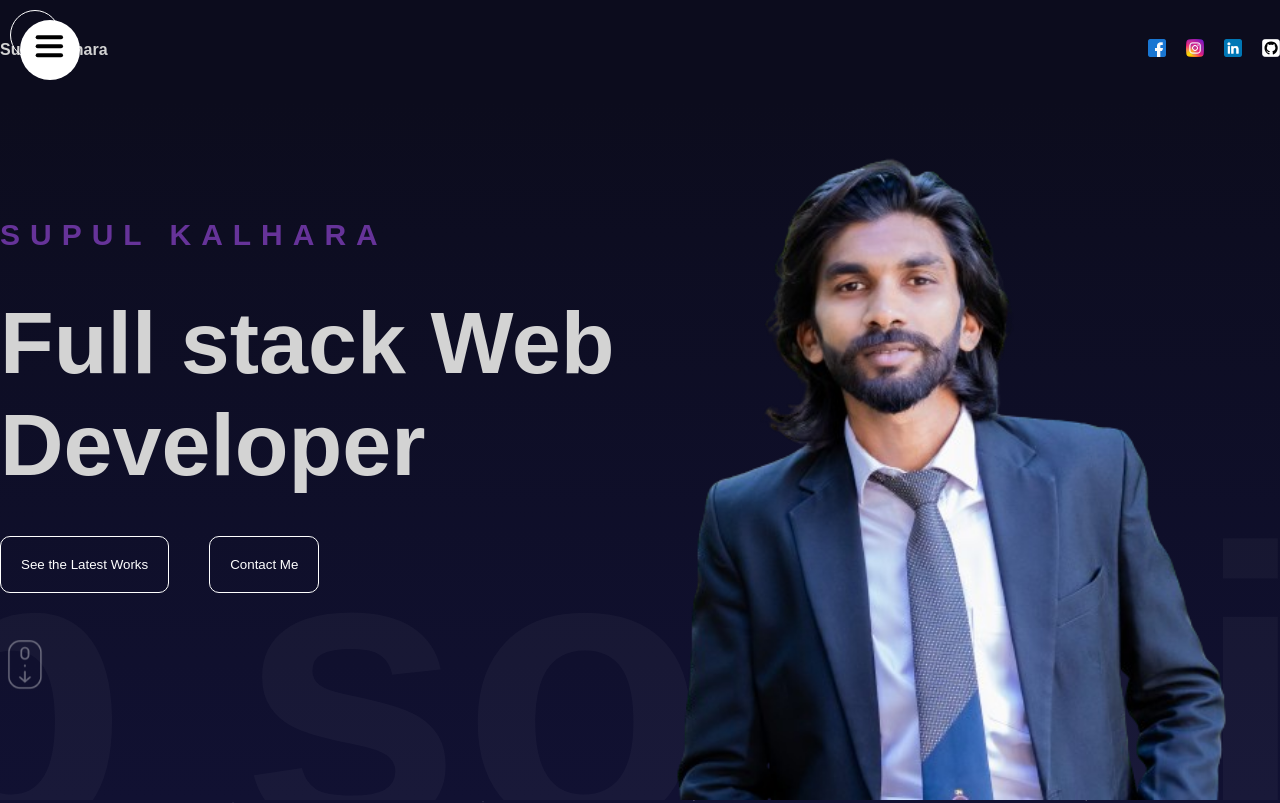
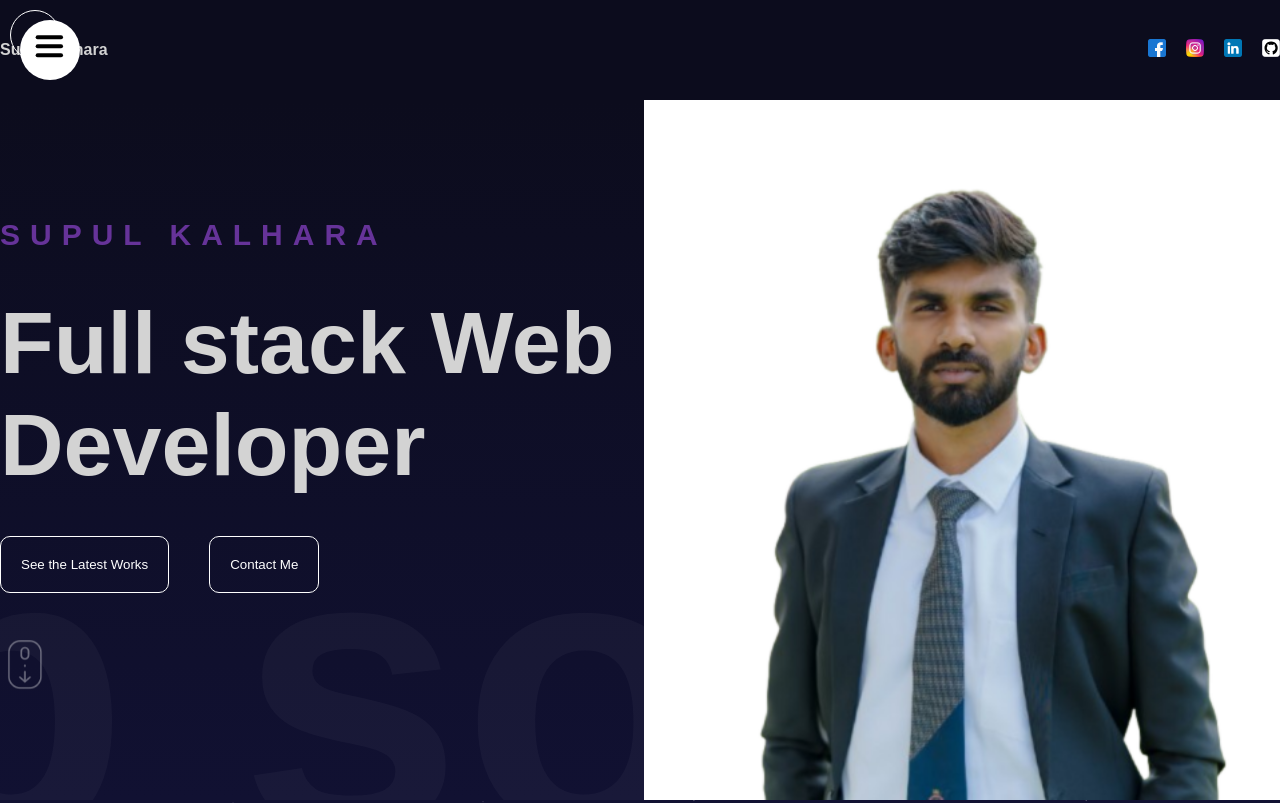
Before and after one commit to supul-k/animated-portfolio-v3, a React (Vite) app: page / in a window 1280 px wide. Shown: the top 803 px of the page. Built offline with nearby package versions, Linux system fonts and the light colour scheme.

Commit message:
Update Hero.jsx

```diff
--- a/src/components/hero/Hero.jsx
+++ b/src/components/hero/Hero.jsx
@@ -75,7 +75,7 @@ const Hero = () => {
                 Web solutions from front to back
             </motion.div>
             <div className="imageContainer">
-                <img src="/images/heroes.png" alt="hero" />
+                <img src="/images/1.png" alt="hero" />
             </div>
         </div>
     )
```
